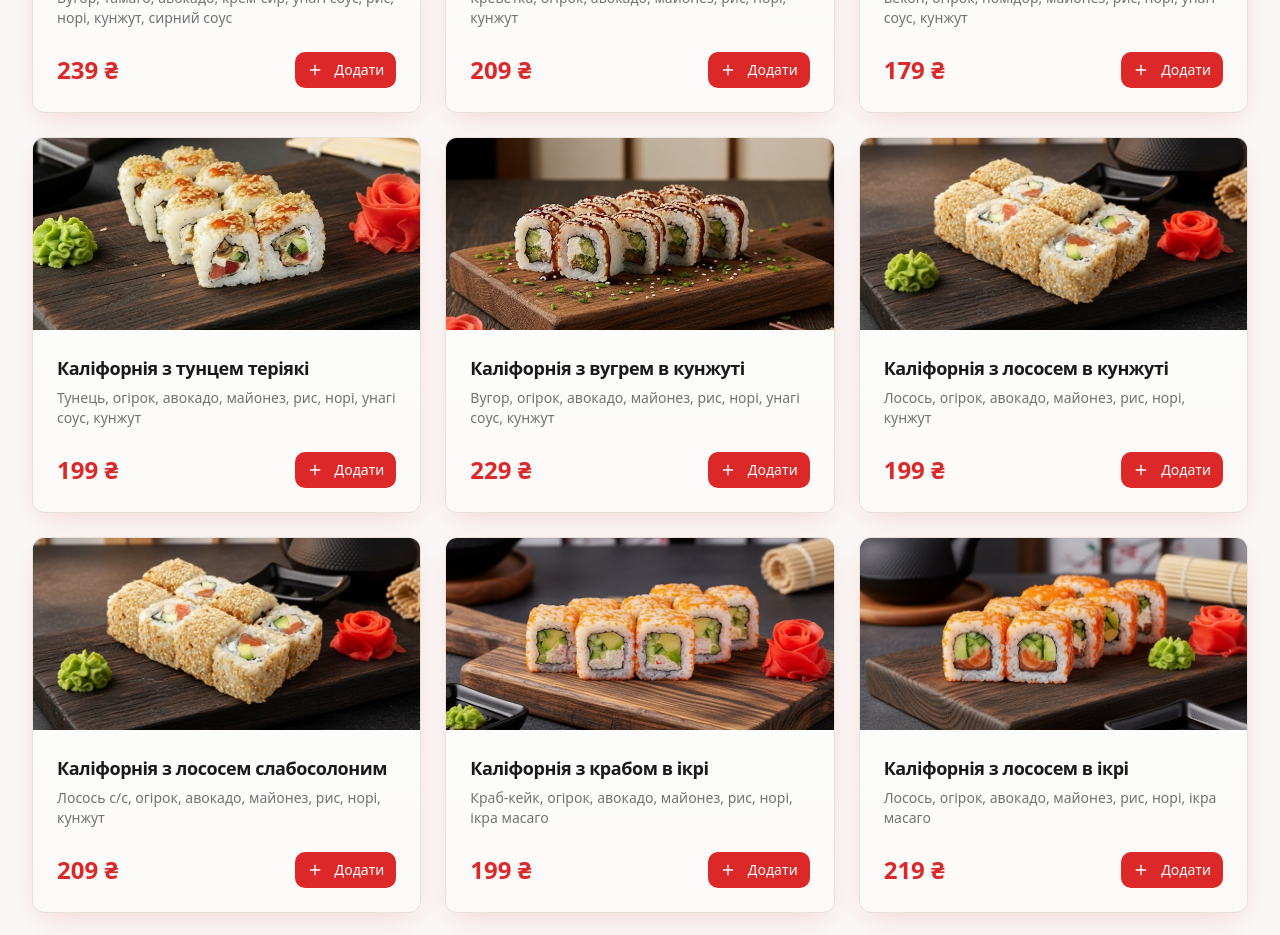
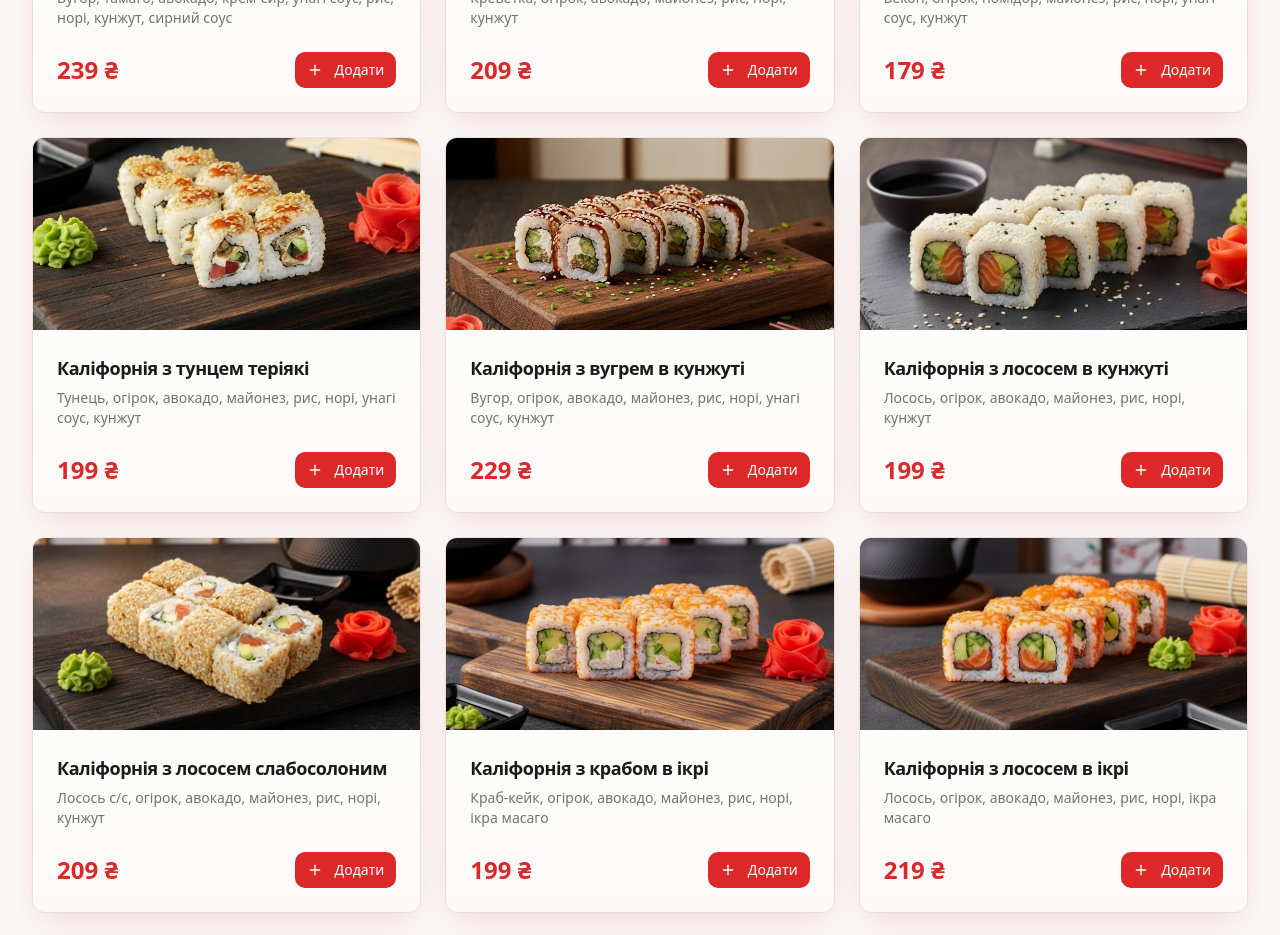
Before and after one commit to sergii-lovable/buzaty-sushi-brovary, a React (Vite) app: page / in a window 1280 px wide. Shown: the part 4900-5835 px from the top of the page. Built offline with nearby package versions, Linux system fonts and the light colour scheme; the HTML template or start-up script is replaced by a standard one.

Commit message:
Update Menu.tsx

```diff
--- a/src/components/Menu.tsx
+++ b/src/components/Menu.tsx
@@ -268,7 +268,7 @@ const menuItems: MenuItemType[] = [
     name: "Каліфорнія з лососем в кунжуті",
     description: "Лосось, огірок, авокадо, майонез, рис, норі, кунжут",
     price: 199,
-    image: "/images/Каліфорнія з лососем в кунжуті.jpg",
+    image: "/images/Каліфорнія з лососем.png",
     category: "kalifornija"
   },
   {
```
